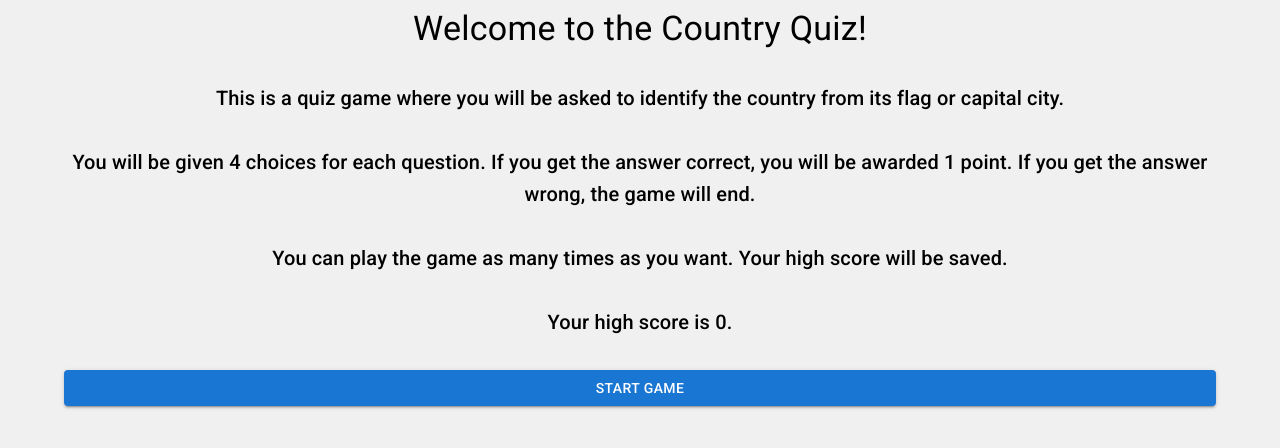
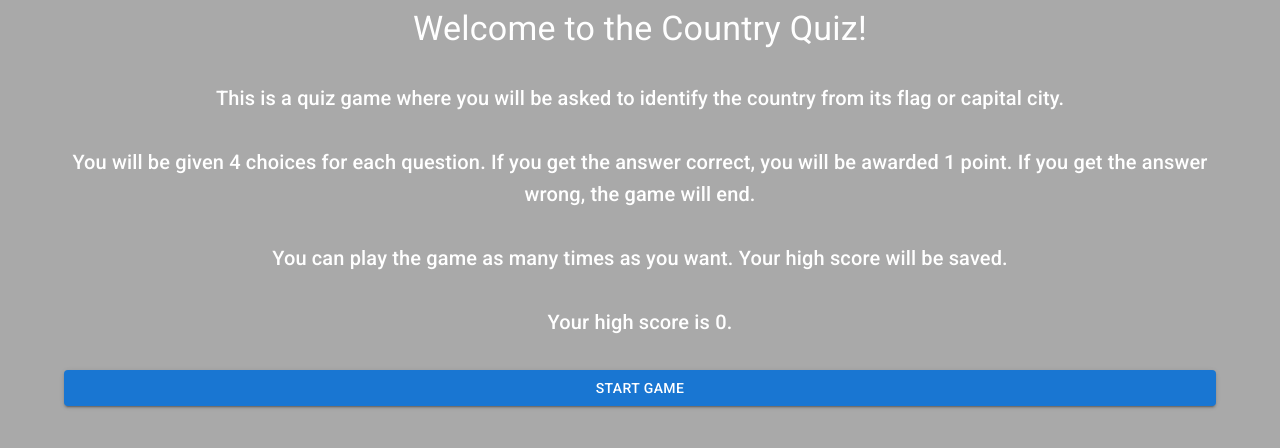
Before and after one commit to FatahChan/Country_quiz, a React (Vite) app: page / in a window 1280 px wide. Shown: the top 448 px of the page. Built offline with nearby package versions, Linux system fonts and the light colour scheme.

Commit message:
changed background

```diff
--- a/src/index.css
+++ b/src/index.css
@@ -1,5 +1,6 @@
 body {
-  background-color: #f0f0f0;
+  background-color: darkgray;
+  color: white;
 }
 #root {
   display: flex;
```
